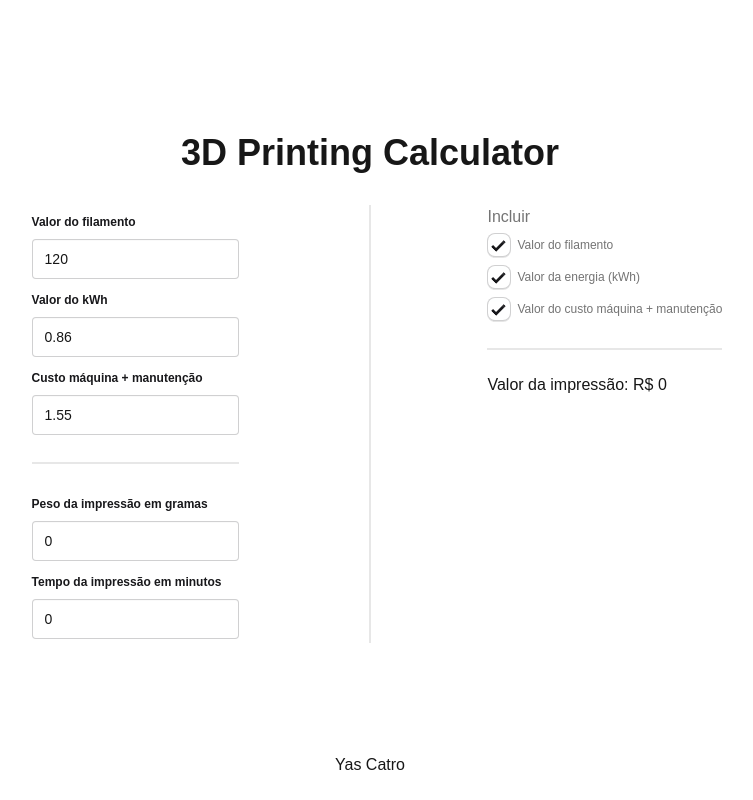
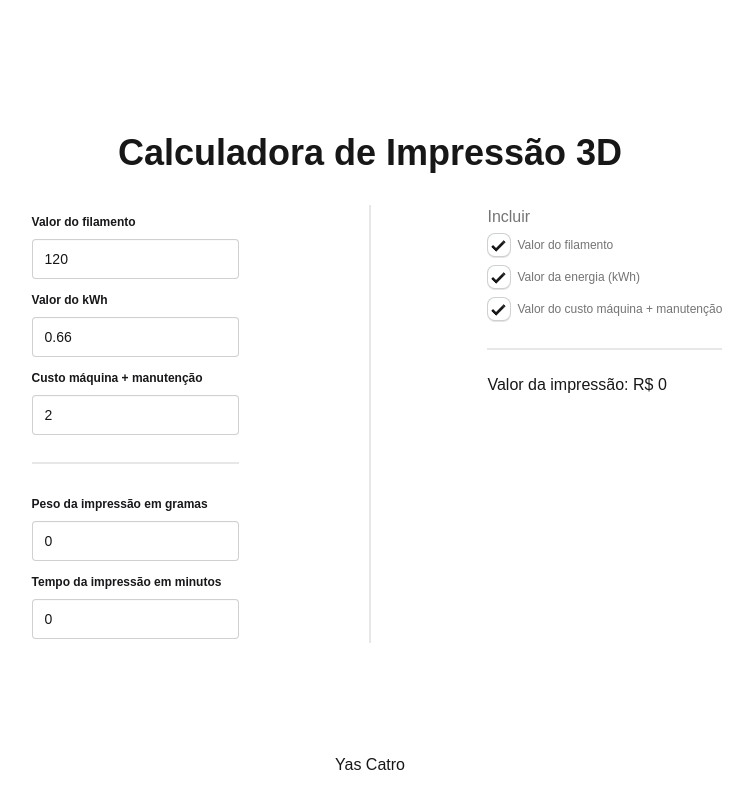
Before and after one commit to YasminCastro/3d-priting-calculator, a Next.js app: page / in a window 1280 px wide. Shown: the whole page, without its empty margins (270-1023 px from the left). Built offline with nearby package versions, Linux system fonts and the light colour scheme.

Commit message:
fix: values

```diff
--- a/src/app/page.tsx
+++ b/src/app/page.tsx
@@ -5,7 +5,7 @@ export default function Home() {
     <div className="grid items-center justify-items-center min-h-screen gap-16">
       <main className="flex flex-col gap-[32px] row-start-2 items-center">
         <h1 className="text-4xl font-bold text-center">
-          3D Printing Calculator
+          Calculadora de Impressão 3D
         </h1>
         <Forms />
       </main>
--- a/src/components/Forms/index.tsx
+++ b/src/components/Forms/index.tsx
@@ -21,8 +21,8 @@ const PRINTER_POWER_KW = 0.35;
 const Forms = () => {
   const [values, setValues] = useState<FormsFields>({
     filamentCost: 120,
-    kWhCost: 0.86,
-    machineCost: 1.55,
+    kWhCost: 0.66,
+    machineCost: 2,
     printWeight: 0,
     printTime: 0,
     includeFilament: true,
```
